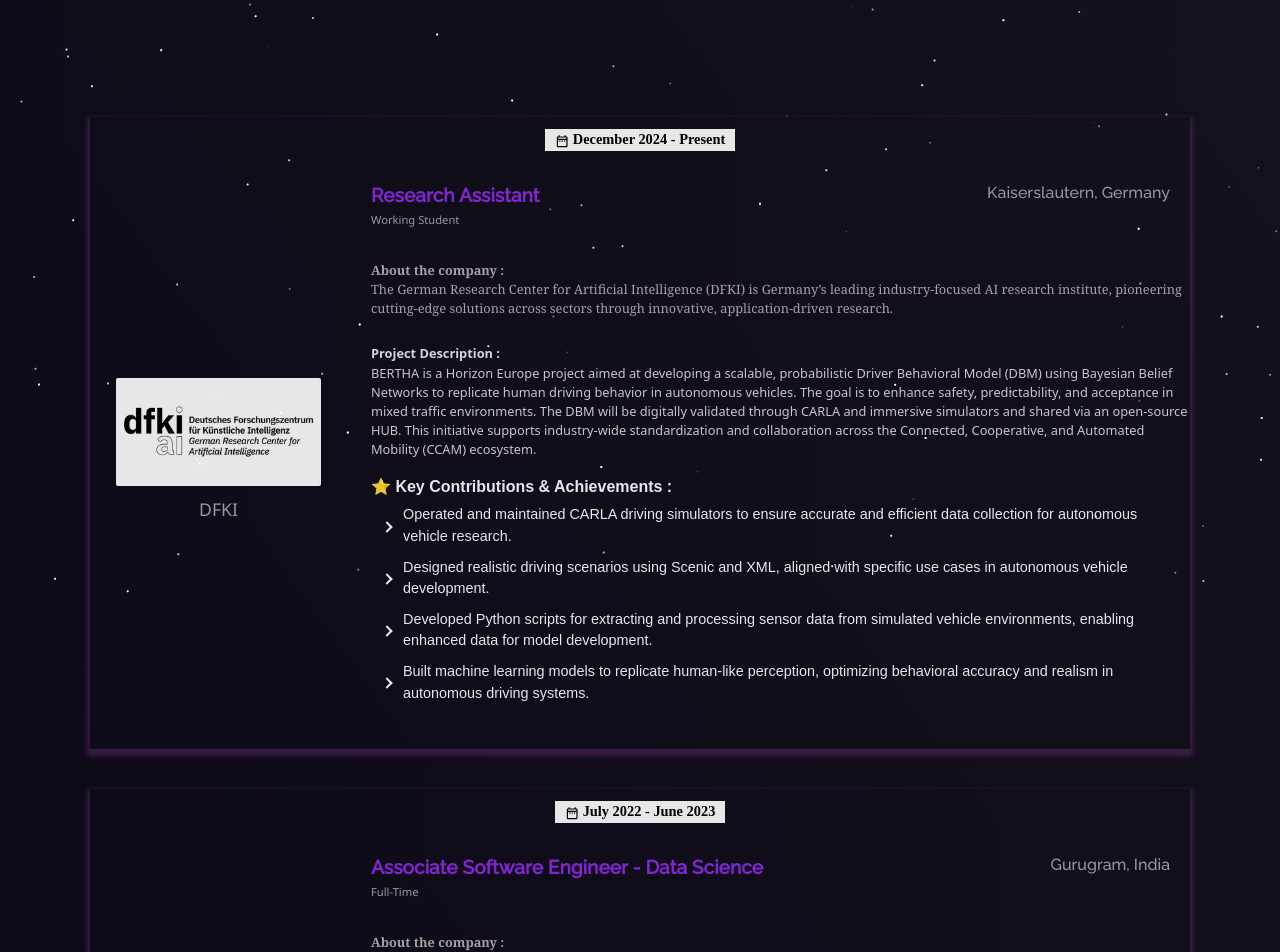
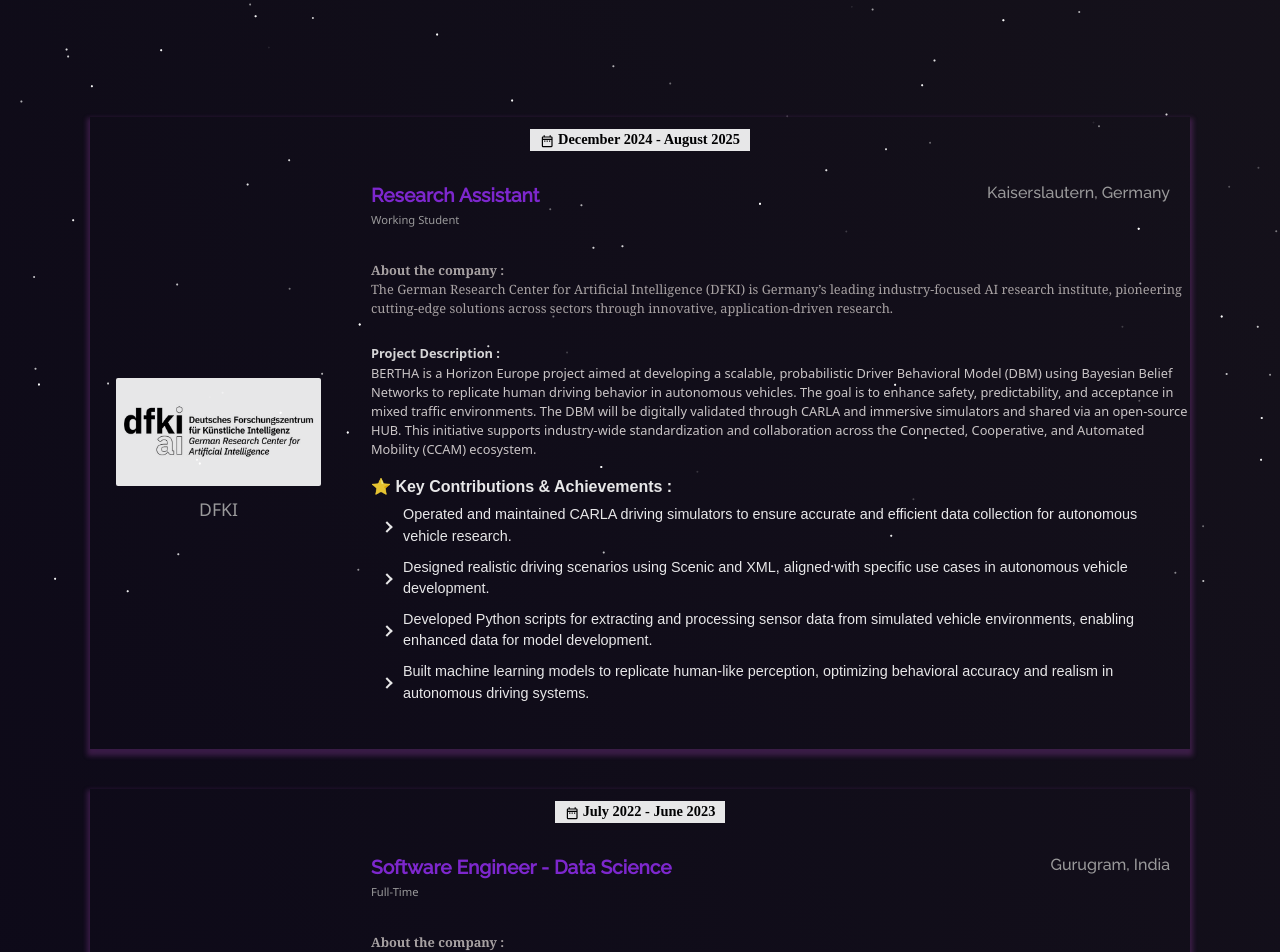
Before and after one commit to prateeksharma0112/Portfolio, a React (Create React App) app: page /work-experience in a window 1280 px wide. Shown: the part 205-1157 px from the top of the page. Built offline with nearby package versions, Linux system fonts and the light colour scheme.

Commit message:
Update: Job Details

```diff
--- a/src/components/WorkExperience/WorkExperience.js
+++ b/src/components/WorkExperience/WorkExperience.js
@@ -22,7 +22,7 @@ function WorkExperience() {
             <WorkExperienceCard
               imgPath={DFKI}
               role="Research Assistant"
-              timeline="December 2024 - Present"
+              timeline="December 2024 - August 2025"
               companyName="DFKI"
               companyLink="https://www.dfki.de/en/web/research/research-departments/augmented-vision"
               location="Kaiserslautern, Germany"
@@ -41,7 +41,7 @@ function WorkExperience() {
           <Col md={12} className="work-experience-card">
             <WorkExperienceCard
               imgPath={fnp}
-              role="Associate Software Engineer - Data Science"
+              role="Software Engineer - Data Science"
               timeline="July 2022 - June 2023"
               companyName="Ferns N Petals (fnp)"
               companyLink="https://www.fnp.com/"
```
